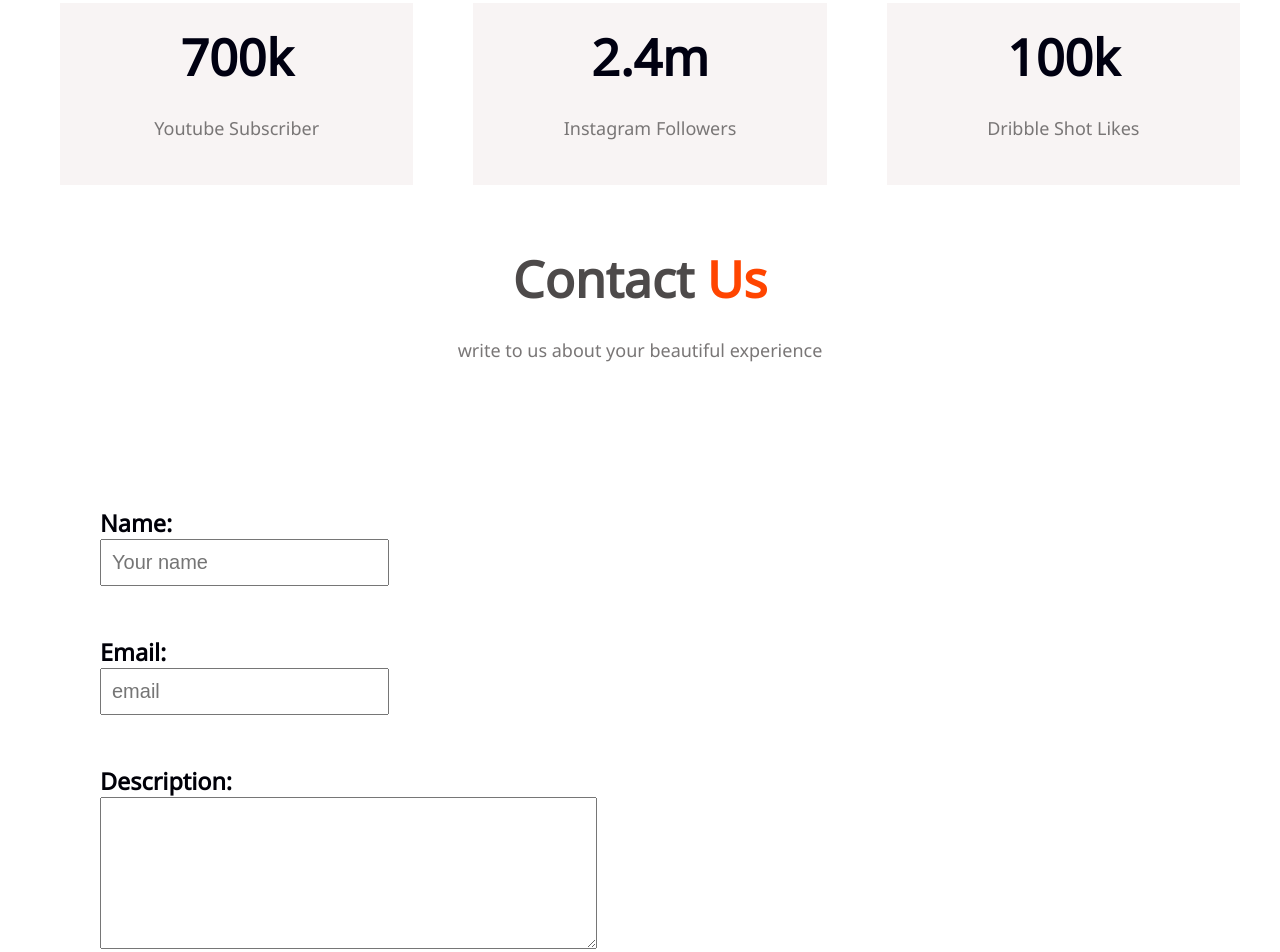
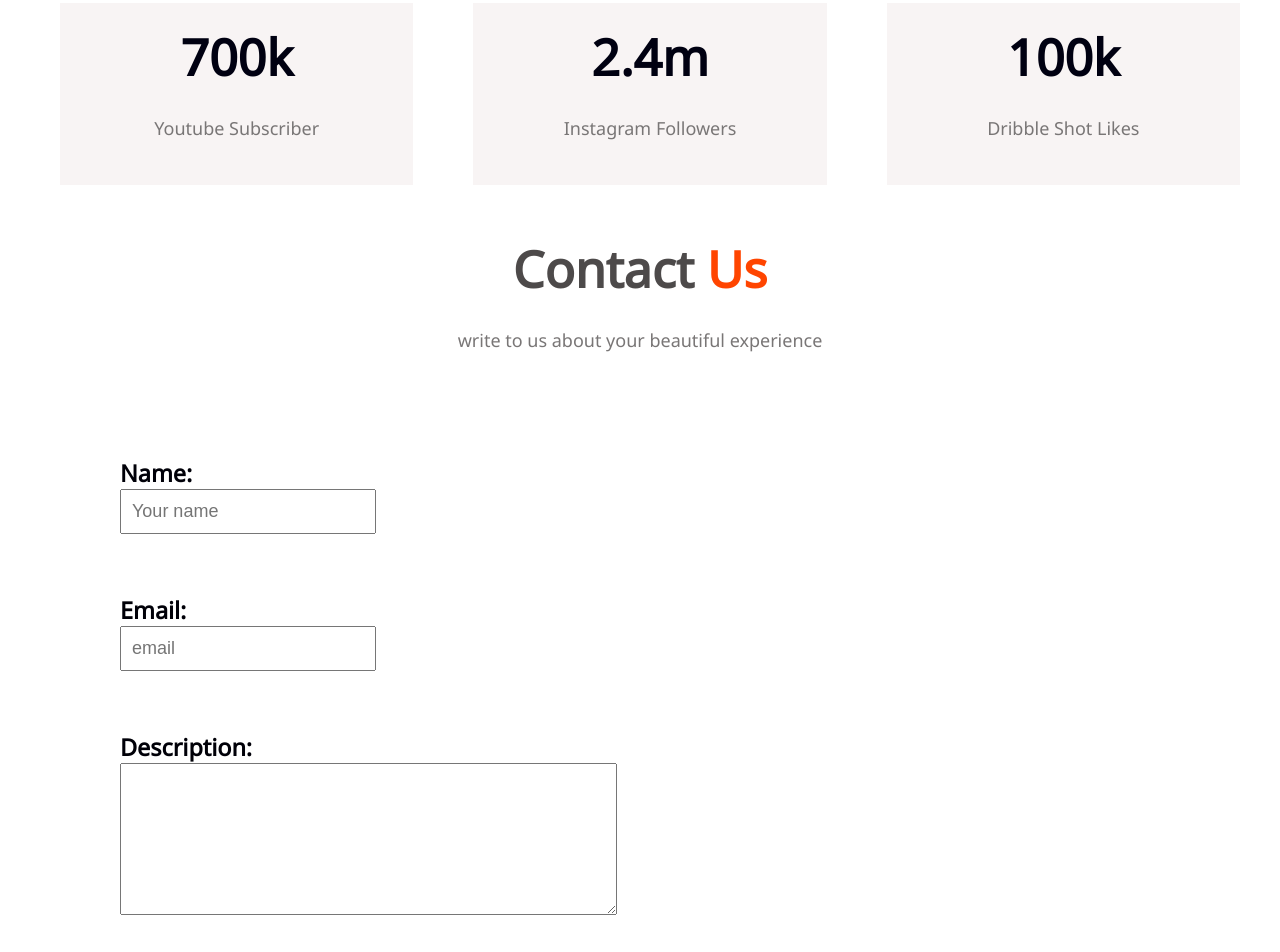
Before and after one commit to ShahidaMahtab/food_network, a plain HTML site: page index.html in a window 1280 px wide. Shown: the part 2275-3227 px from the top of the page. Drawn offline with Linux system fonts and the light colour scheme.

Commit message:
last edit

```diff
--- a/index.html
+++ b/index.html
@@ -4,9 +4,12 @@
     <meta charset="UTF-8" />
     <meta http-equiv="X-UA-Compatible" content="IE=edge" />
     <meta name="viewport" content="width=device-width, initial-scale=1.0" />
-    <link rel="preconnect" href="https://fonts.googleapis.com">
-<link rel="preconnect" href="https://fonts.gstatic.com" crossorigin>
-<link href="https://fonts.googleapis.com/css2?family=Noto+Sans&display=swap" rel="stylesheet">
+    <link rel="preconnect" href="https://fonts.googleapis.com" />
+    <link rel="preconnect" href="https://fonts.gstatic.com" crossorigin />
+    <link
+      href="https://fonts.googleapis.com/css2?family=Noto+Sans&display=swap"
+      rel="stylesheet"
+    />
     <link rel="stylesheet" href="./style.css" />
     <title>Food Network</title>
   </head>
@@ -20,15 +23,18 @@
     <section class="banner">
       <div class="section-center">
         <div class="banner-details">
-        <h1><span id="special">skip</span> the diet, just eat healthy with food network</h1>
+          <h1>
+            <span id="special">skip</span> the diet, just eat healthy with food
+            network
+          </h1>
           <p>
-          imagine you don't need a diet because we provide healthy and delicious
-          food for you!
+            imagine you don't need a diet because we provide healthy and
+            delicious food for you!
           </p>
           <a class="btn" href="#" target="_blank">order food</a>
         </div>
         <div class="banner-img">
-       <img src="./images/img1.png" alt="img-1">
+          <img src="./images/img1.png" alt="img-1" />
         </div>
       </div>
     </section>
@@ -37,11 +43,17 @@
     <section class="about">
       <div class="section-center">
         <div class="about-img">
-     <img src="./images/img2.png" alt="img-2">
+          <img src="./images/img2.png" alt="img-2" />
         </div>
         <div class="about-details">
           <h1>About me</h1>
-     <p>We will be providing recipies which would be full of  vitamins and nutritients, we are aware of the fact that now a days every family are trying hard to keep a proper diet because of boring and regular food item , eventually we lose our interest. However, we wil be providing recipies that are equally nutritients and delicious.</p>
+          <p>
+            We will be providing recipies which would be full of vitamins and
+            nutritients, we are aware of the fact that now a days every family
+            are trying hard to keep a proper diet because of boring and regular
+            food item , eventually we lose our interest. However, we wil be
+            providing recipies that are equally nutritients and delicious.
+          </p>
           <a class="btn" href="#" target="_blank">learn more</a>
         </div>
       </div>
@@ -49,43 +61,55 @@
     <!-- end of about me -->
     <!-- my recipies -->
     <section class="my-recipes">
-
       <div class="recipe-text">
         <h1>My recipes</h1>
-       <p>Try our brand new recipies follow our recipes menu and I can assure you that you will not be dissapointed.We always try our best to give all our customer the best result.</p>
+        <p>
+          Try our brand new recipies follow our recipes menu and I can assure
+          you that you will not be dissapointed.We always try our best to give
+          all our customer the best result.
+        </p>
       </div>
 
       <div class="recipes">
         <!-- card -->
         <div class="card">
           <div class="card-img">
-      <img src="./images/rec1.jpg" alt="recipe1">
+            <img src="./images/rec1.jpg" alt="recipe1" />
           </div>
           <div class="card-detail">
             <h2>Biscuits and gravy</h2>
-      <p>All the details about this recipe and incredients are given.try it and let us know about your experience</p>
+            <p>
+              All the details about this recipe and incredients are given.try it
+              and let us know about your experience
+            </p>
           </div>
         </div>
         <!-- end of card -->
         <!-- card -->
         <div class="card">
           <div class="card-img">
-      <img src="./images/rec2.jpg" alt="recipe2">
+            <img src="./images/rec2.jpg" alt="recipe2" />
           </div>
           <div class="card-detail">
             <h2>Beef steaks</h2>
-      <p>All the details about this recipe and incredients are given.try it and let us know about your experience</p>
+            <p>
+              All the details about this recipe and incredients are given.try it
+              and let us know about your experience
+            </p>
           </div>
         </div>
         <!-- end of card -->
         <!-- card -->
         <div class="card">
           <div class="card-img">
-      <img src="./images/rec3.png" alt="recipe3">
+            <img src="./images/rec3.png" alt="recipe3" />
           </div>
           <div class="card-detail">
             <h2>tomato soap</h2>
-      <p>All the details about this recipe and incredients are given.try it and let us know about your experience</p>
+            <p>
+              All the details about this recipe and incredients are given.try it
+              and let us know about your experience
+            </p>
           </div>
         </div>
         <!-- end of card -->
@@ -119,17 +143,16 @@
       <div class="contact">
         <form action="" class="form-sec">
           <div class="form-grp">
-       <h3>Name: </h3>
-      <input type="text" placeholder="Your name">
+            <h3>Name:</h3>
+            <input type="text" placeholder="Your name" />
           </div>
           <div class="form-grp">
-       <h3>Email: </h3>
-       <input type="email" name="" id="" placeholder="email">
+            <h3>Email:</h3>
+            <input type="email" name="" id="" placeholder="email" />
           </div>
           <div class="form-grp">
-       <h3>Description: </h3>
-       <textarea name="" id="" cols="60" rows="10">
-       </textarea>
+            <h3>Description:</h3>
+            <textarea name="" id="" cols="60" rows="10"> </textarea>
           </div>
         </form>
         <button class="btn submitBtn">submit</button>
--- a/style.css
+++ b/style.css
@@ -110,6 +110,7 @@ p {
  width: 50%;
  margin: 50px 0;
 }
+
 /* ****************************end of about me********************************** */
 
 /* **************************recipes********************* */
@@ -194,31 +195,41 @@ p {
 
 /* ***************************end of followers*********************************** */
 /***************************** contact **********************************************/
-.contact-title{
- text-align: center;
- margin: 30px;
-}
-.contact-title h1{
+.contact-title {
  text-align: center;
 }
-.contact{
+
+.contact-title h1 {
+ text-align: center;
+}
+
+.contact {
  font-size: 20px;
- margin: 50px 0;
+ margin: 20px;
  color: #000008;
  background: #fff;
 }
-.form-sec{
+
+.form-sec {
  padding: 20px;
 }
-.form-grp{
- margin: 30px 40px;
- padding: 20px 0 0 40px;
+
+.form-grp {
+ margin: 20px 40px;
+ padding: 20px 40px;
 }
-.submitBtn{
+
+.submitBtn {
  display: inline-block;
  margin-left: 90px;
  margin-bottom: 30px;
 }
+
+form input {
+ padding: 10px;
+ font-size: 18px;
+}
+
 /* ******************************end of contact******************** */
 
 /* *****************************footer****************************** */
@@ -226,10 +237,6 @@ footer {
  background: #000008;
 }
 
-form input{
- padding: 10px;
- font-size: 20px;
-}
 .footer {
  margin: 20px 0 30px 0;
  padding: 10px;
@@ -240,4 +247,5 @@ form input{
  margin: 30px 0 10px 0;
  text-align: center;
 }
+
 /* *****************************end of footer****************************** */
```
Lines whose indentation alone changed are shown as unchanged.
